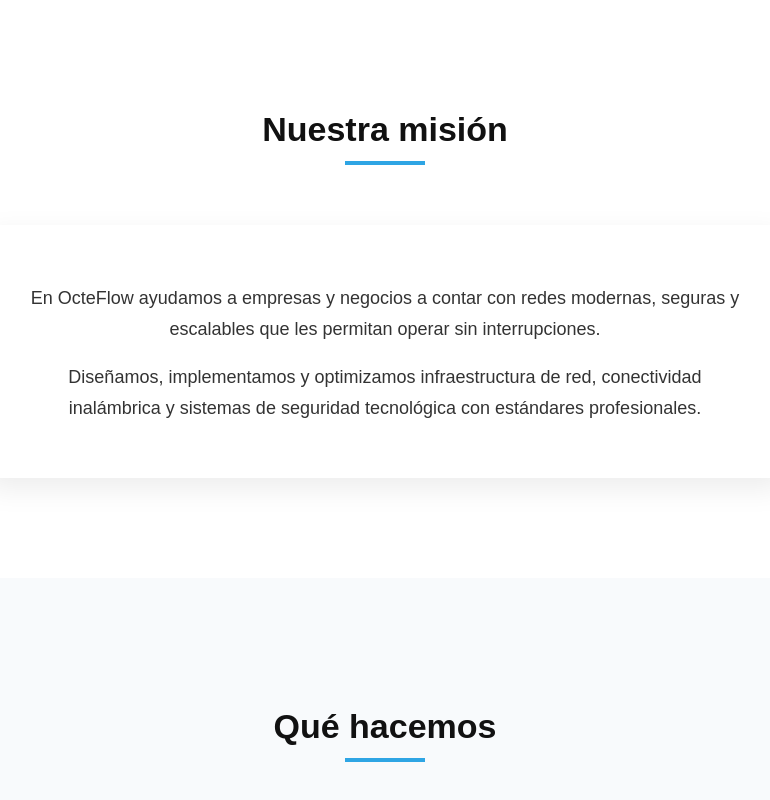
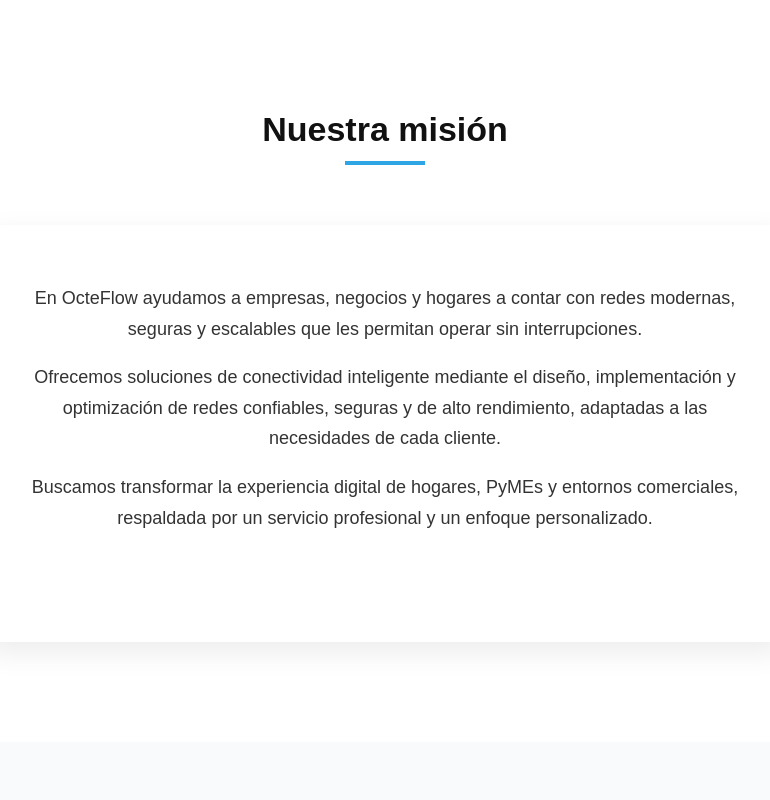
Before and after one commit to OcteFlow/octeflow-site, a Next.js app: page /nosotros in a window 1280 px wide. Shown: the part 548-1348 px from the top of the page, without its empty margins (255-1025 px from the left). Built offline with nearby package versions, Linux system fonts and the light colour scheme.

Commit message:
Update nosotros.js

```diff
--- a/pages/nosotros.js
+++ b/pages/nosotros.js
@@ -34,15 +34,25 @@
         <div className="about-card">
 
           <p>
-            En OcteFlow ayudamos a empresas y negocios a contar con redes
+            En OcteFlow ayudamos a empresas, negocios y hogares a contar con redes
             modernas, seguras y escalables que les permitan operar sin
             interrupciones.
           </p>
 
           <p>
-            Diseñamos, implementamos y optimizamos infraestructura de red,
-            conectividad inalámbrica y sistemas de seguridad tecnológica
-            con estándares profesionales.
+            Ofrecemos soluciones de conectividad inteligente mediante el diseño, implementación y
+            optimización de redes confiables, seguras y de alto rendimiento, adaptadas a las necesidades de cada cliente.
+          </p>
+
+          <p>
+            Buscamos transformar la experiencia digital de hogares, PyMEs y entornos comerciales,
+            respaldada por un servicio profesional y un enfoque personalizado.
+
+          </p>
+            Aspiramos a convertirnos en el aliado tecnológico de confianza para nuestros clientes,
+            acompañando su crecimiento a través de infraestructura sólida y escalable.
+          <p>
+
           </p>
 
         </div>
```
